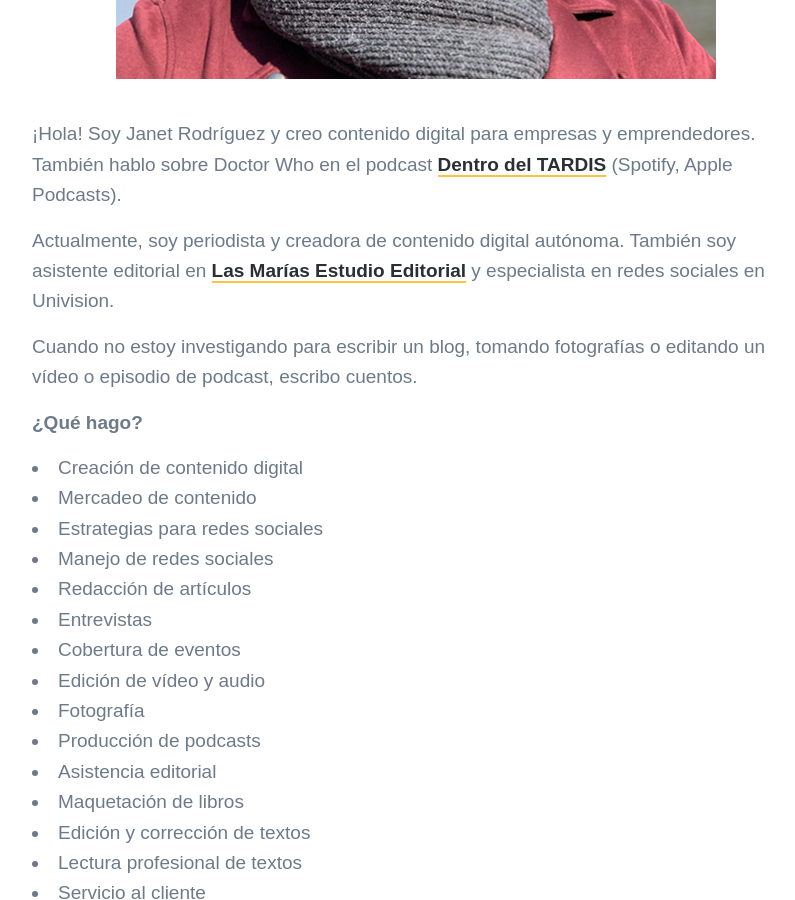
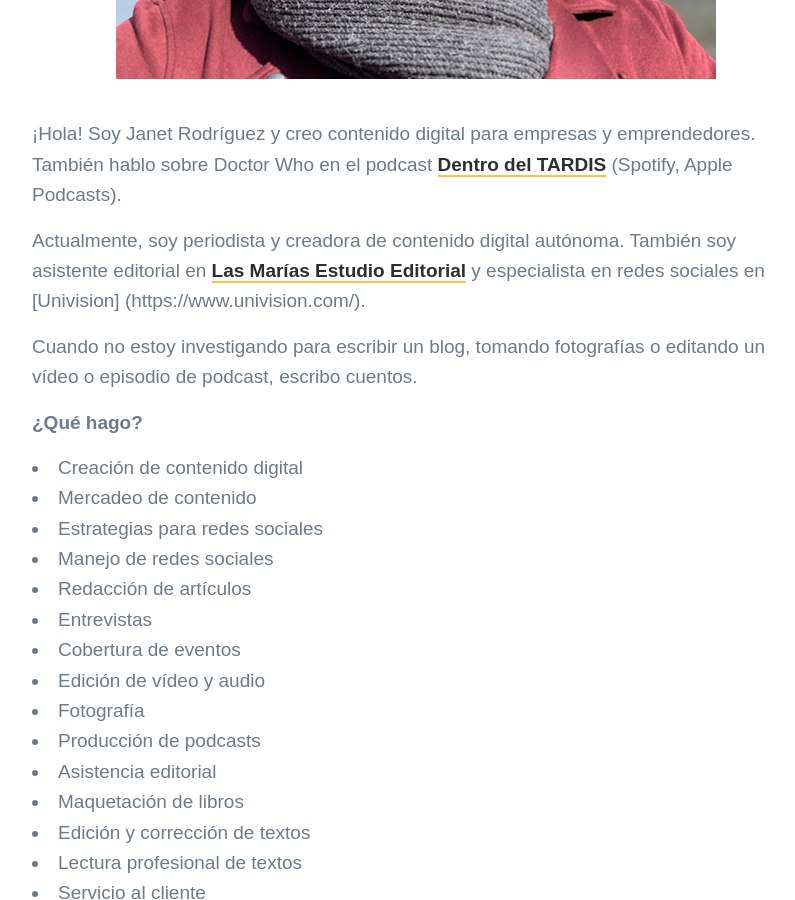
Before and after one commit to rgjanet/rgjanet.github.io, a Jekyll site: the page built from _pages/acerca.md, in a window 1280 px wide and 900 px high, scrolled down 831 px. Shown: the whole window, without its empty margins (224-1019 px from the left). Built offline with Jekyll 4.4.1, drawn with Linux system fonts in a browser that asks for light colours; nearby versions of some CDN libraries; some web fonts are replaced; part of the change alters nothing that is shown.

Commit message:
Update acerca.md

```diff
--- a/_pages/acerca.md
+++ b/_pages/acerca.md
@@ -9,7 +9,7 @@ featured_image: /images/Proyectos/videos-rgjanet.png
 
 ¡Hola! Soy Janet Rodríguez y creo contenido digital para empresas y emprendedores. También hablo sobre Doctor Who en el podcast [Dentro del TARDIS](http://www.anchor.com/dentrodeltardis) (Spotify, Apple Podcasts).
 
-Actualmente, soy periodista y creadora de contenido digital autónoma. También soy asistente editorial en [Las Marías Estudio Editorial](http://www.lasmariaseditorial.com) y especialista en redes sociales en Univision.
+Actualmente, soy periodista y creadora de contenido digital autónoma. También soy asistente editorial en [Las Marías Estudio Editorial](http://www.lasmariaseditorial.com) y especialista en redes sociales en [Univision] (https://www.univision.com/).
 
 Cuando no estoy investigando para escribir un blog, tomando fotografías o editando un vídeo o episodio de podcast, escribo cuentos.
 
```
